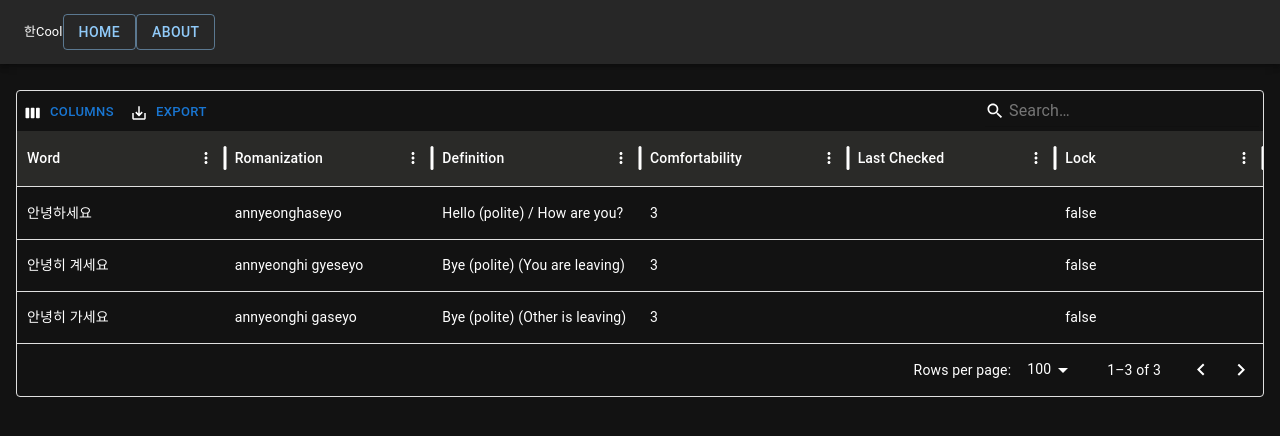
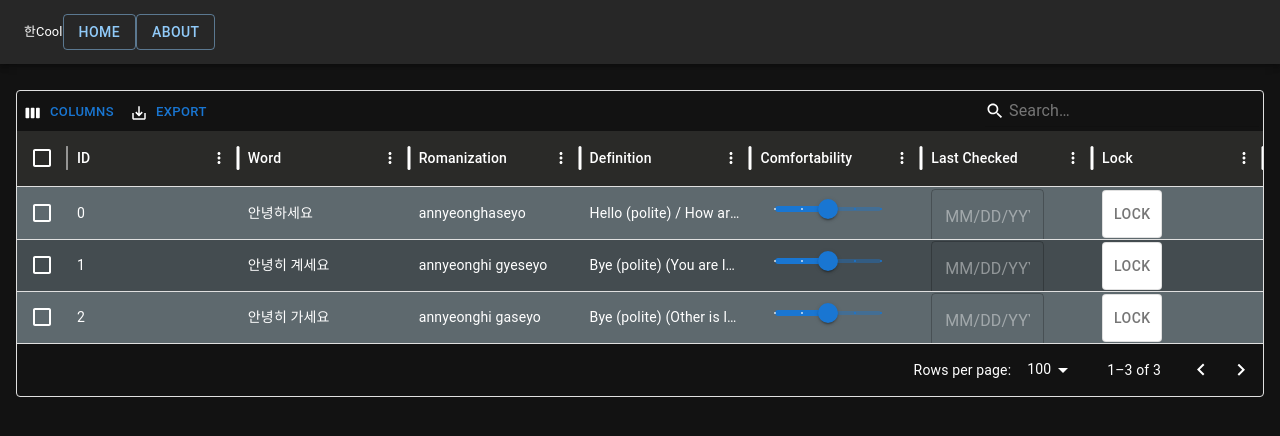
Before and after one commit to LiamEinspahr/hancool, a React (Create React App) app: page / in a window 1280 px wide. Shown: the top 436 px of the page. Built offline with nearby package versions, Linux system fonts and the light colour scheme.

Commit message:
Created working context

```diff
--- a/package.json
+++ b/package.json
@@ -8,6 +8,7 @@
     "@mui/icons-material": "^5.15.15",
     "@mui/material": "^5.15.15",
     "@mui/x-data-grid": "^7.2.0",
+    "@mui/x-date-pickers": "^7.2.0",
     "@testing-library/jest-dom": "^5.17.0",
     "@testing-library/react": "^13.4.0",
     "@testing-library/user-event": "^13.5.0",
@@ -15,6 +16,7 @@
     "@types/node": "^16.18.95",
     "@types/react": "^18.2.74",
     "@types/react-dom": "^18.2.24",
+    "dayjs": "^1.11.10",
     "react": "^18.2.0",
     "react-dom": "^18.2.0",
     "react-router": "^6.22.3",
--- a/src/App.tsx
+++ b/src/App.tsx
@@ -11,6 +11,11 @@ import AboutPage from './components/pages/AboutPage';
 
 //router
 import { BrowserRouter as Router, Routes, Route, Link } from 'react-router-dom';
+
+//context
+import { useContext } from 'react';
+
+
 
 const darkTheme = createTheme({
   palette: {
--- a/src/components/data/Data.tsx
+++ b/src/components/data/Data.tsx
@@ -1,29 +1,13 @@
 //Thhis array will be used as the rows component inside Table.tsx
-import { GridColDef } from '@mui/x-data-grid';
-
-export const columns: GridColDef[] = [
-    {field: 'word', headerName: 'Word', flex: 1, headerClassName: 'header-cell', cellClassName: 'body-cell' },
-    {field: 'id', headerName: 'Romanization', flex: 1, headerClassName: 'header-cell', cellClassName: 'body-cell'},
-    {field: 'definition', headerName: 'Definition', flex: 1, headerClassName: 'header-cell', cellClassName: 'body-cell'},
-    {field: 'comfortability', headerName: 'Comfortability', flex: 1, headerClassName: 'header-cell', cellClassName: 'body-cell'},
-    {field: 'lastModified', headerName: 'Last Checked', flex: 1, headerClassName: 'header-cell', cellClassName: 'body-cell'},
-    {field: 'lock', headerName: 'Lock', flex: 1, headerClassName: 'header-cell', cellClassName: 'body-cell'},
-]
-
-export interface TableRow {
-    word: string;
-    id: string,
-    definition: string;
-    comfortability: number;
-    lastModified: Date | null;
-    lock: boolean;
-};
+import * as  React from 'react';
+import { TableRow } from './DataInterface';
 
 
 const template: TableRow =
 {
+    id: -1,
     word: '',
-    id: '',
+    romanization: '',
     definition: '',
     comfortability: 3,
     lastModified: null,
@@ -33,8 +17,9 @@ const template: TableRow =
 export const data: TableRow[] = [
 //A
     {
+        id: 0,
         word: '안녕하세요',
-        id: 'annyeonghaseyo',
+        romanization: 'annyeonghaseyo',
         definition: 'Hello (polite) / How are you?',
         comfortability: 3,
         lastModified: null,
@@ -42,8 +27,9 @@ export const data: TableRow[] = [
     },
 
     {
+        id: 1,
         word: '안녕히 계세요',
-        id: 'annyeonghi gyeseyo',
+        romanization: 'annyeonghi gyeseyo',
         definition: 'Bye (polite) (You are leaving)',
         comfortability: 3,
         lastModified: null,
@@ -51,8 +37,9 @@ export const data: TableRow[] = [
     },
 
     {
+        id: 2,
         word: '안녕히 가세요',
-        id: 'annyeonghi gaseyo',
+        romanization: 'annyeonghi gaseyo',
         definition: 'Bye (polite) (Other is leaving)',
         comfortability: 3,
         lastModified: null,
@@ -127,3 +114,9 @@ export const data: TableRow[] = [
 
 
 ];
+
+let index = 0;
+data.map(n => {
+    n.id = index;
+    index++;
+})
--- /dev/null
+++ b/src/components/data/DataInterface.tsx
@@ -0,0 +1,44 @@
+import * as React from 'react';
+import { GridColDef, GridCellParams } from '@mui/x-data-grid';
+import RowDate from '../ui/table/row-date/RowDate';
+import RowLock from '../ui/table/row-lock/RowLock';
+import RowSlider from '../ui/table/row-slider/RowSlider';
+
+
+export const columns: GridColDef[] = [
+    {field: 'id', headerName: 'ID', flex: 1, headerClassName: 'header-cell', cellClassName: 'body-cell'},
+    {field: 'word', headerName: 'Word', flex: 1, headerClassName: 'header-cell', cellClassName: 'body-cell' },
+    {field: 'romanization', headerName: 'Romanization', flex: 1, headerClassName: 'header-cell', cellClassName: 'body-cell'},
+    {field: 'definition', headerName: 'Definition', flex: 1, headerClassName: 'header-cell', cellClassName: 'body-cell'},
+    {field: 'comfortability', headerName: 'Comfortability', flex: 1, headerClassName: 'header-cell', cellClassName: 'body-cell',
+        renderCell: () => {
+            return(
+                <RowSlider></RowSlider>
+            );
+        }
+    },
+    {field: 'lastModified', headerName: 'Last Checked', flex: 1, headerClassName: 'header-cell', cellClassName: 'body-cell',
+        renderCell: () => {
+            return(
+                    <RowDate></RowDate>
+            );
+        }
+    },
+    {field: 'lock', headerName: 'Lock', flex: 1, headerClassName: 'header-cell', cellClassName: 'body-cell',
+        renderCell: (index) => {
+            return(
+                    <RowLock ></RowLock>
+                );
+        }
+    },
+]
+
+export interface TableRow {
+    id: number,
+    word: string;
+    romanization: string,
+    definition: string;
+    comfortability: number;
+    lastModified: Date | null;
+    lock: boolean;
+};
--- a/src/components/ui/table/Table.tsx
+++ b/src/components/ui/table/Table.tsx
@@ -1,57 +1,27 @@
 import * as React from 'react';
 import { Box, alpha, styled } from '@mui/material';
 import { DataGrid, GridToolbar, GridRowsProp, GridColDef, gridClasses, GridFilterModel, GridColumnVisibilityModel} from '@mui/x-data-grid';
-import { columns, data } from '../../data/Data';
+import { columns} from '../../data/DataInterface';
+import { data } from '../../data/Data';
+import { DataTable } from './styled-data-grid/StyledDataGrid';
 
 
-const DataTable = styled(DataGrid)(({ theme }) => ({
-  [`& .${gridClasses.row}.even`]: {
-    backgroundColor: '#5E696E',
-    '&:hover': {
-      backgroundColor: '#3C4FE2'
-    },
-    '&.Mui-selected': {
-      backgroundColor: '#57A527',
-      '&:hover': {
-        backgroundColor: '#8FBB99',
-      },
-    },
-  },
-  [`& .${gridClasses.row}.odd`]: {
-    backgroundColor: '#444C50',
-    '&:hover': {
-      backgroundColor: '#1828A0'
-    },
-    '&.Mui-selected': {
-      backgroundColor: '#3D741B',
-      '&:hover': {
-        backgroundColor: '#8FBB99',
-      },
-    },
-  },
-  '& .header-cell' : {
-    backgroundColor: '#2A2A28'
-    },
-  '.MuiSvgIcon-root': {
-    color: 'white'
-    },
-  '.MuiDataGrid-columnHeaderTitleContainer' : {
-    backgroundColor: '#2A2A28'
-  },
-  '.MuiTablePagination-displayedRows': {
-    color: 'white'
-  },
-  '.MuiTablePagination-selectLabel': {
-    color: 'white'
-  },
-  '.MuiInputBase-input': {
-    color: 'white'
-  },
-    margin: '2vw 2vh',
-    color: '#FFFF',
-}));
+export type RowState = {
+  rowState: boolean,
+  setRowState: (bool: boolean) => void;
+}
+
+export const RowStateContext = React.createContext<RowState>({
+  rowState: false,
+  setRowState: () => {}
+})
+
+export const useRowStateContext = () => React.useContext(RowStateContext);
 
 export default function Table() {
+
+const [rowState, setRowState] = React.useState<boolean>(false);
+
 
   const [filterModel, setFilterModel] = React.useState<GridFilterModel>({
       items: [],
@@ -62,12 +32,18 @@ export default function Table() {
   const [columnVisibilityModel, setColumnVisibilityModel] = React.useState<GridColumnVisibilityModel>({});
 
   return(
+    <RowStateContext.Provider value={{rowState, setRowState}}>
         <DataTable
+          checkboxSelection
           columns={columns}
           columnVisibilityModel={columnVisibilityModel}
           disableColumnFilter
           disableDensitySelector
+          disableRowSelectionOnClick
           filterModel={filterModel}
+          getRowClassName={(params) =>
+            params.indexRelativeToCurrentPage % 2 === 0 ? 'even' : 'odd'
+          }
           onColumnVisibilityModelChange={(newModel) =>
               setColumnVisibilityModel(newModel)
           }
@@ -76,5 +52,6 @@ export default function Table() {
           slots={{ toolbar: GridToolbar }}
           slotProps={{ toolbar: { showQuickFilter: true } }}
         />
+      </RowStateContext.Provider>
   );
 }
--- /dev/null
+++ b/src/components/ui/table/row-date/RowDate.tsx
@@ -0,0 +1,26 @@
+import * as React from 'react';
+import { AdapterDayjs } from '@mui/x-date-pickers/AdapterDayjs';
+import dayjs, {Dayjs} from 'dayjs';
+import { DatePicker ,LocalizationProvider } from '@mui/x-date-pickers';
+import { useRowStateContext } from '../Table';
+
+
+export default function RowDate(props: any) {
+
+    const {rowState, setRowState} = useRowStateContext();
+
+
+    const [value, setValue] = React.useState<Dayjs | null>(dayjs('2022-04-17'));
+
+    return(
+        <LocalizationProvider dateAdapter={AdapterDayjs}>
+            <DatePicker
+            sx={{
+                width: '75%',
+                paddingTop: '1px',
+                paddingBottom: '1px'
+            }}
+                />
+        </LocalizationProvider>
+    );
+}
--- /dev/null
+++ b/src/components/ui/table/row-lock/RowLock.tsx
@@ -0,0 +1,25 @@
+import * as React from 'react';
+import { ToggleButton } from "@mui/material";
+import { useRowStateContext } from '../Table';
+
+
+export default function RowLock() {
+
+    const {rowState, setRowState} = useRowStateContext();
+
+
+
+    const handleRowLockStateChange = () => {
+        console.log(rowState);
+        setRowState(!rowState);
+    }
+
+
+    return(
+        <ToggleButton sx={{ backgroundColor: 'white'}}
+                      {...rowState ? {value: "ButtonIsLocked"} : {value: "ButtonIsntLocked"}}
+                      onClick={handleRowLockStateChange}>
+            {rowState ? 'Unlock' : 'Lock' }
+        </ToggleButton>
+    );
+}
--- /dev/null
+++ b/src/components/ui/table/row-slider/RowSlider.tsx
@@ -0,0 +1,25 @@
+import * as React from 'react';
+import { Box, Slider } from '@mui/material';
+import { useRowStateContext } from '../Table';
+
+
+
+
+
+
+
+export default function RowSlider() {
+
+  const {rowState, setRowState} = useRowStateContext();
+
+
+  function valuetext(value: number) {
+    return `${value}`;
+  }
+
+    return (
+        <Box sx={{ width: "90%", position: 'relative', padding: "4% 10%"}}>
+          <Slider defaultValue={3} step={1} marks min={1} max={5}/>
+        </Box>
+      );
+}
--- /dev/null
+++ b/src/components/ui/table/styled-data-grid/StyledDataGrid.tsx
@@ -0,0 +1,51 @@
+import * as React from 'react';
+import { Box, alpha, styled } from '@mui/material';
+import { DataGrid, GridToolbar, GridRowsProp, GridColDef, gridClasses, GridFilterModel, GridColumnVisibilityModel} from '@mui/x-data-grid';
+
+
+export const DataTable = styled(DataGrid)(({ theme }) => ({
+    [`& .${gridClasses.row}.even`]: {
+      backgroundColor: '#5E696E',
+      '&:hover': {
+        backgroundColor: '#3C4FE2'
+      },
+      '&.Mui-selected': {
+        backgroundColor: '#57A527',
+        '&:hover': {
+          backgroundColor: '#8FBB99',
+        },
+      },
+    },
+    [`& .${gridClasses.row}.odd`]: {
+      backgroundColor: '#444C50',
+      '&:hover': {
+        backgroundColor: '#1828A0'
+      },
+      '&.Mui-selected': {
+        backgroundColor: '#3D741B',
+        '&:hover': {
+          backgroundColor: '#8FBB99',
+        },
+      },
+    },
+    '& .header-cell' : {
+      backgroundColor: '#2A2A28'
+      },
+    '.MuiSvgIcon-root': {
+      color: 'white'
+      },
+    '.MuiDataGrid-columnHeaderTitleContainer' : {
+      backgroundColor: '#2A2A28'
+    },
+    '.MuiTablePagination-displayedRows': {
+      color: 'white'
+    },
+    '.MuiTablePagination-selectLabel': {
+      color: 'white'
+    },
+    '.MuiInputBase-input': {
+      color: 'white'
+    },
+      margin: '2vw 2vh',
+      color: '#FFFF',
+  }));
```
Also changed, not shown: 1 other file (tests, documents, lock files or other folders). Lines whose indentation alone changed are shown as unchanged.
